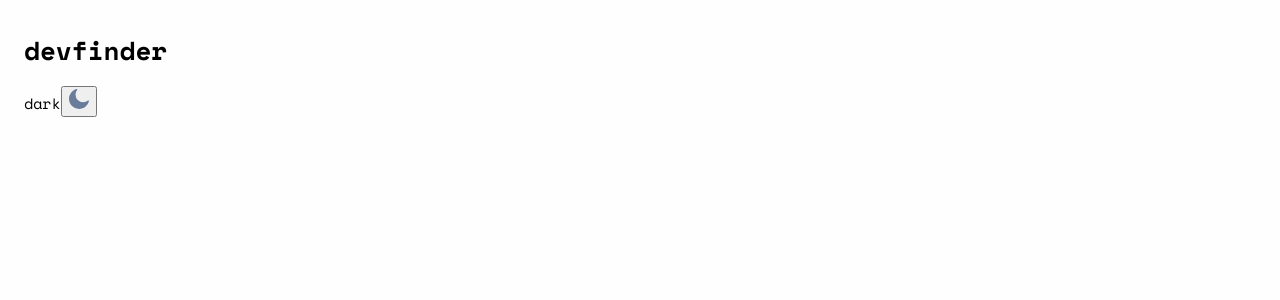
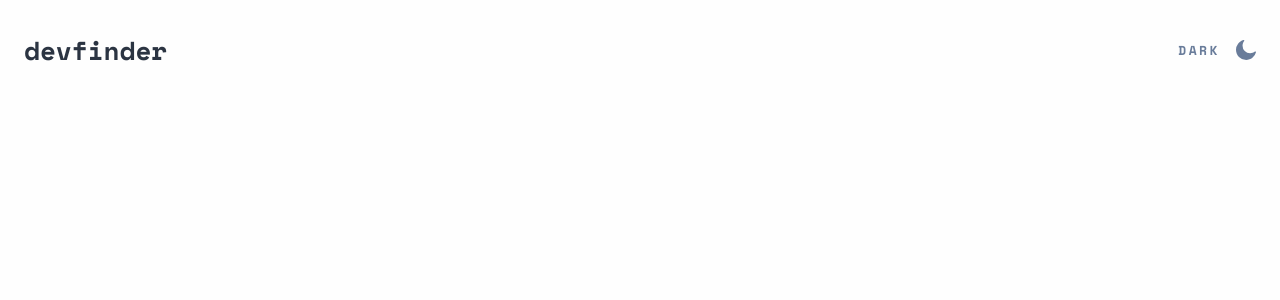
Before and after one commit to omonteon/github-user-search, a React (Vite) app: page / in a window 1280 px wide. Shown: the top 300 px of the page. Built offline with nearby package versions, Linux system fonts and the light colour scheme.

Commit message:
Feat: Styling header and theme switch.

```diff
--- a/src/App.css
+++ b/src/App.css
@@ -31,6 +31,13 @@
   /* } */
 }
 
+/* Clear button styles */
+button {
+  border: none;
+  padding: 0;
+  background: none;
+}
+
 body {
   margin: 0;
   background-color: var(--background-color);
@@ -38,14 +45,14 @@ body {
   line-height: 25px;
 }
 
-.light-theme {
+.theme-light {
   --background-color: #fefefe;
   --background-color-secondary: #f6f8ff;
   --text-color: #2b3442;
   --text-color-secondary: #4b6a9b;
   --text-color-auxiliary: #697c9a;
 }
-.dark-theme {
+.theme-dark {
   --background-color: #141d2f;
   --background-color-secondary: #1e2a47;
   --text-color: #ffffff;
@@ -74,3 +81,39 @@ h4 {
   max-width: var(--app-max-width);
   margin: var(--app-margin);
 }
+
+.app__header {
+  display: flex;
+  justify-content: space-between;
+  align-items: center;
+  margin-bottom: 32px;
+  margin-bottom: 36px;
+}
+
+.app__header h1 {
+  margin: 0;
+  color: var(--text-color);
+}
+
+.theme-switch {
+  display: flex;
+  align-items: center;
+}
+
+.theme-switch:hover {
+  cursor: pointer;
+}
+
+.theme-switch label {
+  text-transform: uppercase;
+  margin-right: 16px;
+  color: var(--text-color-auxiliary);
+  font-weight: bold;
+  font-size: 13px;
+  line-height: 19px;
+  letter-spacing: 2.5px;
+}
+
+.theme-switch button {
+  height: 20px;
+}
```
